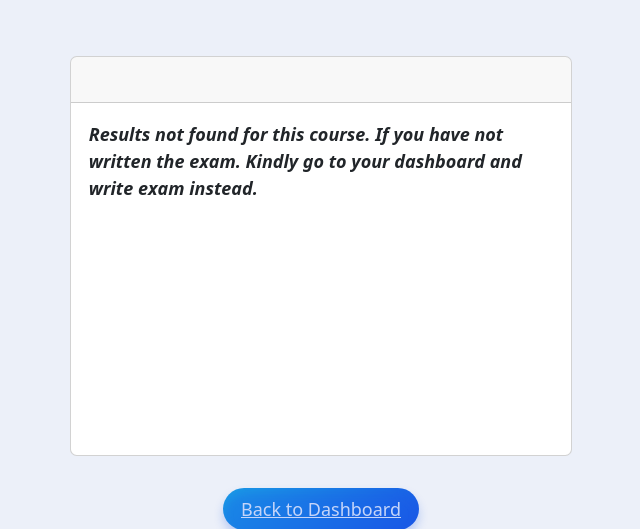
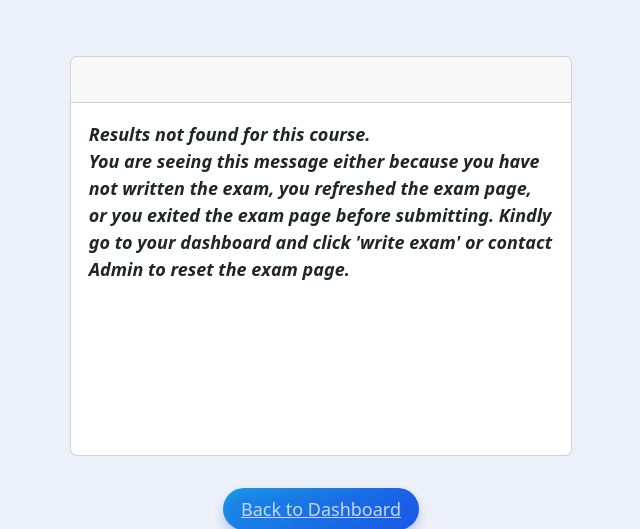
Before and after one commit to zelcoders/CTA_exam_app, a Flask app: template templates/result.html in a window 1280 px wide. Shown: the part 79-608 px from the top of the page, without its empty margins (319-959 px from the left). Run offline with Flask 3, Linux system fonts and the light colour scheme; the template is opened without the code that fills it, so the values that code supplies are empty; some libraries are stand-ins or nearby versions.

Commit message:
Bug fixes

```diff
--- a/main.py
+++ b/main.py
@@ -294,7 +294,7 @@ def set_exam():
         db.session.add(new_question)
         db.session.commit()
 
-        return redirect(url_for("set_exam"))
+        return redirect(url_for("set_exam", course_code=course_code))
 
     return render_template("index.html", form=form, year=this_year, title=f"{course.course_title} Exam", course=course)
 
@@ -305,25 +305,6 @@ def set_exam():
 def exam():
     course_code = request.args.get("course_code")
     course = db.session.execute(db.select(Courses).where(Courses.course_code == course_code)).scalar()
-
-    score = db.session.execute(db.select(Scores).where(Scores.course_id == course.id, Scores.user_id == current_user.id,
-                                                       Scores.remark == "Pass")).scalar()
-    score_fail = db.session.execute(db.select(Scores).where(Scores.course_id == course.id, Scores.user_id == current_user.id,
-                                                        Scores.remark == "Fail")).scalar()
-
-    if score or score_fail:
-        return redirect(url_for('check_result', course_code=course_code))
-
-
-    new_score = Scores()
-    new_score.user_id = current_user.id
-    new_score.course_id = course.id
-    new_score.year = str(this_year)
-    new_score.score = 0
-    new_score.remark = "Fail"
-
-    db.session.add(new_score)
-    db.session.commit()
 
     exam_questions = db.session.execute(db.select(Questions).where(Questions.course_id == course.id)).scalars().all()
 
@@ -339,6 +320,7 @@ def exam():
             "options": options
         }
         exam_dict.append(new_question)
+
 
     if request.method == "POST":
         course_id = course.id
@@ -356,7 +338,10 @@ def exam():
                 db.session.commit()
 
         for i in range(len(exam_dict)):
-            selected_answer = request.form.get(f"question_{i+1}")
+            if request.form.get(f"question_{i+1}") is None:
+                selected_answer = "Not answered"
+            else:
+                selected_answer = request.form.get(f"question_{i+1}")
             correct_option = exam_dict[i]["correct_option"]
             question_id = exam_dict[i]["question_id"]
 
@@ -366,8 +351,8 @@ def exam():
             new_result.question_id = question_id
             new_result.selected_answer = selected_answer
             new_result.correct_answer = correct_option
+
             db.session.add(new_result)
-
             db.session.commit()
 
         score_calc = db.session.execute(db.select(Results).where(Results.user_id == current_user.id, Results.course_id == course.id)).scalars().all()
@@ -388,6 +373,25 @@ def exam():
         db.session.commit()
 
         return redirect(url_for('check_result', course_code=course_code))
+
+    score = db.session.execute(db.select(Scores).where(Scores.course_id == course.id, Scores.user_id == current_user.id,
+                                                       Scores.remark == "Pass")).scalar()
+    score_fail = db.session.execute(db.select(Scores).where(Scores.course_id == course.id, Scores.user_id == current_user.id,
+                                                        Scores.remark == "Fail")).scalar()
+
+    if score or score_fail:
+        return redirect(url_for('check_result', course_code=course_code))
+
+
+    new_score = Scores()
+    new_score.user_id = current_user.id
+    new_score.course_id = course.id
+    new_score.year = str(this_year)
+    new_score.score = 0
+    new_score.remark = "Fail"
+
+    db.session.add(new_score)
+    db.session.commit()
 
     return render_template("exams.html", questions=exam_dict, year=this_year, title=f"{course.course_title} Exam", course=course)
 
@@ -418,10 +422,11 @@ def logout():
 
 
 @app.route("/CTA/instruction")
+@login_required
 def instruction():
     course_code = request.args.get("course_code")
     course = db.session.execute(db.select(Courses).where(Courses.course_code == course_code)).scalar()
-    return render_template("instruction.html", title="Instructions", course=course)
+    return render_template("instruction.html", title=f"{course.course_title} Exam Instructions", course=course)
 
 
 if __name__ == '__main__':
--- a/templates/dashboard.html
+++ b/templates/dashboard.html
@@ -28,7 +28,7 @@
 
       <div class="card-body">
           {% for course in courses %}
-          <p class="description">{{ course.id }}. {{ course.course_title }}
+          <p class="description">{{ course.id }}. {{ course.course_title }}<br>
               {% if is_instructor: %}<a href="{{ url_for('set_exam', course_code=course.course_code) }}" class="button">Set Exam</a>
               {% else: %}<a href="{{ url_for('instruction', course_code=course.course_code) }}" class="button">Write Exam</a>
               {% endif %}</p>
--- a/templates/result.html
+++ b/templates/result.html
@@ -21,7 +21,9 @@
       <div class="card-header"><h4 class="text-center font-weight-light my-4">{{ title }}</h4></div>
       <div class="card-body">
           {% if not results: %}
-          <p><span style="font-style:italic;"><strong>Results not found for this course. If you have not written the exam. Kindly go to your dashboard and write exam instead.</strong></span></p>
+          <p><span style="font-style:italic;"><strong>Results not found for this course.<br>You are seeing this message
+              either because you have not written the exam, you refreshed the exam page, or you exited the exam page
+              before submitting. Kindly go to your dashboard and click 'write exam' or contact Admin to reset the exam page.</strong></span></p>
           {% else: %}
             {% for result in results: %}
           <p><span style="font-style:italic;"><strong>Question: {{ result.question.question }}</strong></span><br>
```
